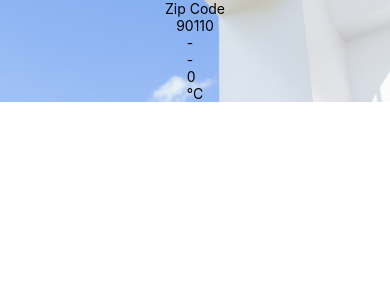
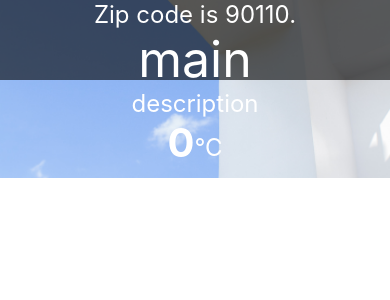
Before and after one commit to 6310110576/React-Native, a React Native app: screen / in a window 390 px wide. Shown: the top 300 px of the page. Built offline with nearby package versions, Linux system fonts and the light colour scheme.

Commit message:
part3challenge

```diff
--- a/componant/Forecast.js
+++ b/componant/Forecast.js
@@ -1,13 +1,53 @@
-import React from "react"
-import { View, Text } from "react-native"
+import React from 'react';
+import { View, Text, StyleSheet} from 'react-native';
+import Constants from 'expo-constants';
 
-export default function Forecast(props){
+export default function Forecast(props) {
     return (
         <View>
-            <Text>{props.main}</Text>
-            <Text>{props.description}</Text>
-            <Text>{props.temp}</Text>
-            <Text>°C</Text>
+            <View>
+                <Text style={styles.head}>main</Text>
+                <Text style={styles.text}>{props.main}</Text>
+                <Text style={styles.text}>description</Text>
+                <Text style={styles.text}>{props.description}</Text>
+            </View>
+
+
+            <View style= {{flexDirection: "row", justifyContent: 'center'}}>
+                <Text style={styles.value}>{props.temp}</Text>
+                <Text style={styles.unit}>°C</Text>
+            </View>
         </View>
-        )
-   }
+    )
+}
+
+const styles = StyleSheet.create({
+    head: {
+        marginTop: Constants.statusBarHeight,
+        fontSize: 50,
+        textAlign: 'center',
+        color: 'white',
+    },
+
+    text: {
+        fontSize: 24,
+        textAlign: 'center',
+        color: 'white',
+    },
+
+    value: {
+        fontSize: 40,
+        fontWeight: "bold",
+        color: 'white',
+        textAlign: 'center',
+
+    },
+
+    unit: {
+        fontSize: 24,
+        textAlign: 'center',
+        color: 'white',
+        lineHeight: 60,
+    }
+
+});
--- a/componant/Weather.js
+++ b/componant/Weather.js
@@ -1,27 +1,44 @@
-import React, { useState } from "react";
-import { ImageBackground, Text, StyleSheet } from "react-native";
-import Forecast from "./Forecast";
+import React, {useState} from 'react';
+import { Text, ImageBackground, StyleSheet, View} from 'react-native';
+import Forecast from './Forecast';
+import Constants from 'expo-constants';
 
 export default function Weather(props) {
     const [forecastInfo, setForecastInfo] = useState({
-        main: '-',
-        description: '-',
+        main: '',
+        description: '',
         temp: 0
     })
 
     return (
-        <ImageBackground source ={require('../saos.jpg')} style={styles.backdrop} >
-            <Text>Zip Code</Text>
-            <Text>{props.zipCode}</Text>
-            <Forecast {...forecastInfo}/>
-        </ImageBackground>
+            <ImageBackground source={require('../saos.jpg')} style={styles.backdrop}>
+                <View style={styles.highlight}>
+                        <Text style={styles.text}>Zip code is {props.zipCode}.</Text>
+                        <Forecast {...forecastInfo} />
+                </View>
+            </ImageBackground>
+    );
+}
 
-    )
-   }
 const styles = StyleSheet.create({
     backdrop: {
         alignItems: 'center',
         width: '100%',
         height: '100%'
+    },
+
+    text: {
+        fontSize: 24,
+        color: 'white',
+        textAlign: 'center'
+    },
+
+    highlight: {
+        backgroundColor: 'rgba(0, 0, 0, 0.6)',
+        width:"100%",
+        height:"45%",
+        paddingTop: Constants.statusBarHeight,
+        alignItems: 'center'
     }
-})
+
+});
```
